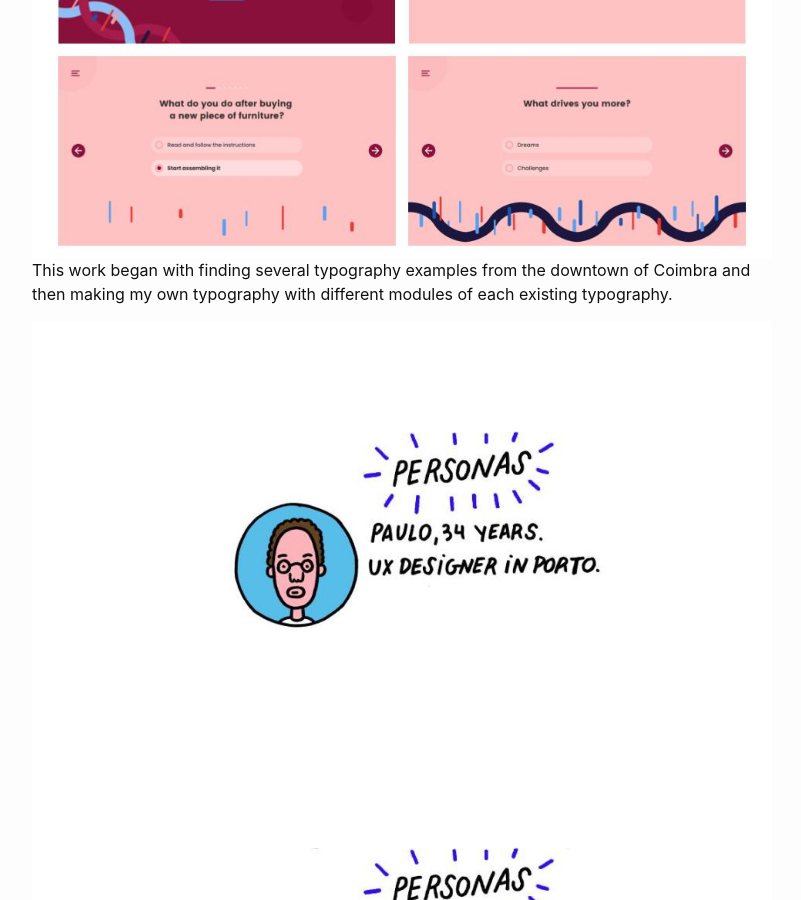
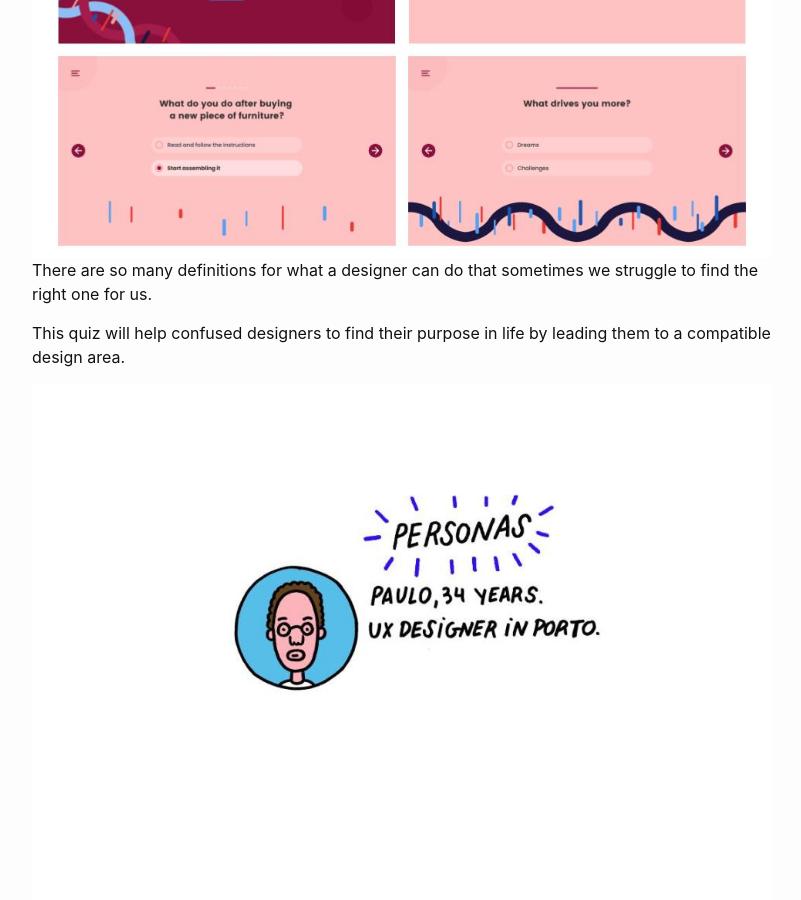
Before and after one commit to lenasofmt/lena, a Jekyll site: the page built from _comets/proj7.html, in a window 1280 px wide and 900 px high, scrolled down 313 px. Shown: the whole window, without its empty margins (238-1039 px from the left). Built offline with Jekyll 4.4.1, drawn with Linux system fonts in a browser that asks for light colours.

```diff
--- a/_comets/proj5.html
+++ b/_comets/proj5.html
@@ -7,7 +7,7 @@ link: "/comets/proj5"
 behance: https://www.behance.net/gallery/79005649/Tipografia-Modular
 ---
 
-<p>This work began with finding several typography examples from the downtown of Coimbra and then making my own typography with different modules of each existing typography.</p>
+<p>These digital patterns were made through handmade drawings. It was something very fast and fun!</p>
 
 
 <img src="{{site.baseurl}}/assets/img/cama.png" alt="imagem cama padroes"/>
--- a/_comets/proj7.html
+++ b/_comets/proj7.html
@@ -2,13 +2,16 @@
 title: The-Double-Helix
 layout: comets
 image: "/assets/img/db1.jpg"
-descricao: "Project from the Digital Experience Design post graduate course"
+descricao: "A designer's discovery of his DNA"
 link: "/comets/proj7"
 behance: https://www.behance.net/gallery/86772013/The-Double-Helix
 ---
 
-<p>This work began with finding several typography examples from the downtown of Coimbra and then making my own typography with different modules of each existing typography.</p>
+<p>There are so many definitions for what a designer can do that sometimes we
+  struggle to find the right one for us.</p>
 
+<p>This quiz will help confused designers to find their purpose in life by leading
+  them to a compatible design area.</p>
 
 <img src="{{site.baseurl}}/assets/img/db2.jpg" alt="imagem cama padroes"/>
 <img src="{{site.baseurl}}/assets/img/db3.jpg" alt="desenhos graficos"/>
--- a/_comets/proj8.html
+++ b/_comets/proj8.html
@@ -7,7 +7,10 @@ link: "/comets/proj8"
 behance: https://www.behance.net/gallery/93351105/Womens-accessories-online-store-%28UI-CONCEPT%29
 ---
 
-<p>This work began with finding several typography examples from the downtown of Coimbra and then making my own typography with different modules of each existing typography.</p>
+<p>Here is my final project of the subject User Interface Design. It consists on
+    a women's accessories app for all the accessories lovers out there.</p>
+
+<p>I documented all the process that helped me get to the final product.</p>
 
 
 <img src="{{site.baseurl}}/assets/img/slice2.png" alt="desktop e mobile"/>
--- a/contact.html
+++ b/contact.html
@@ -26,7 +26,7 @@ layout: page
                 <p>916683081</p>
             </li>
             <li>
-                <p>lenasofmt</p>
+                <a href="https://www.instagram.com/lenasofmt/?hl=pt" title="Click to go to my instagram">instagram.com/lenasofmt</a>
             </li>
             <li>
                 <a href="https://www.behance.net/helenatavares" title="Click to go to my behance">behance.net/helenatavares</a>
```
Also changed, not shown: _comets/proj6.html (+9 -4 lines).
